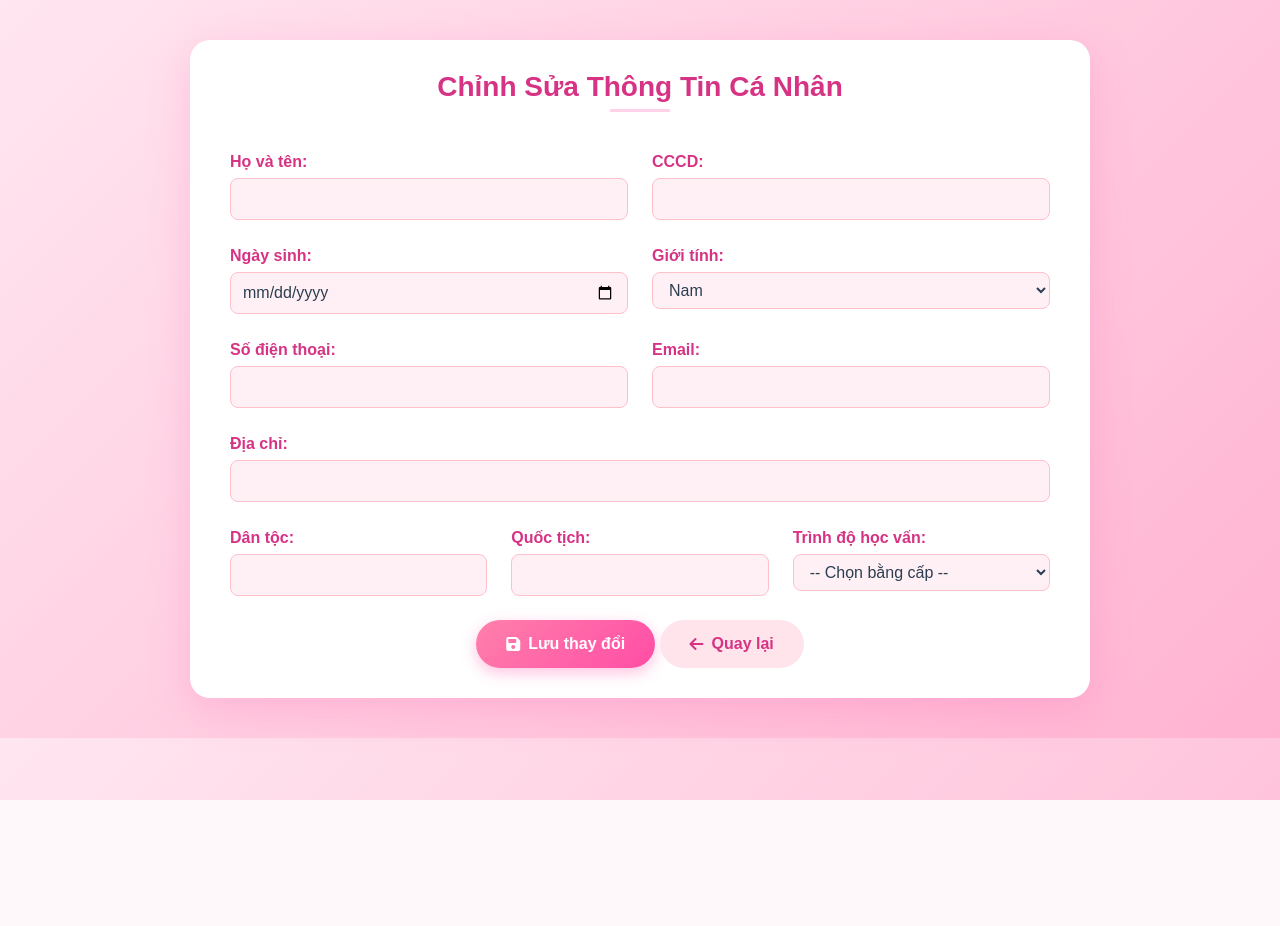
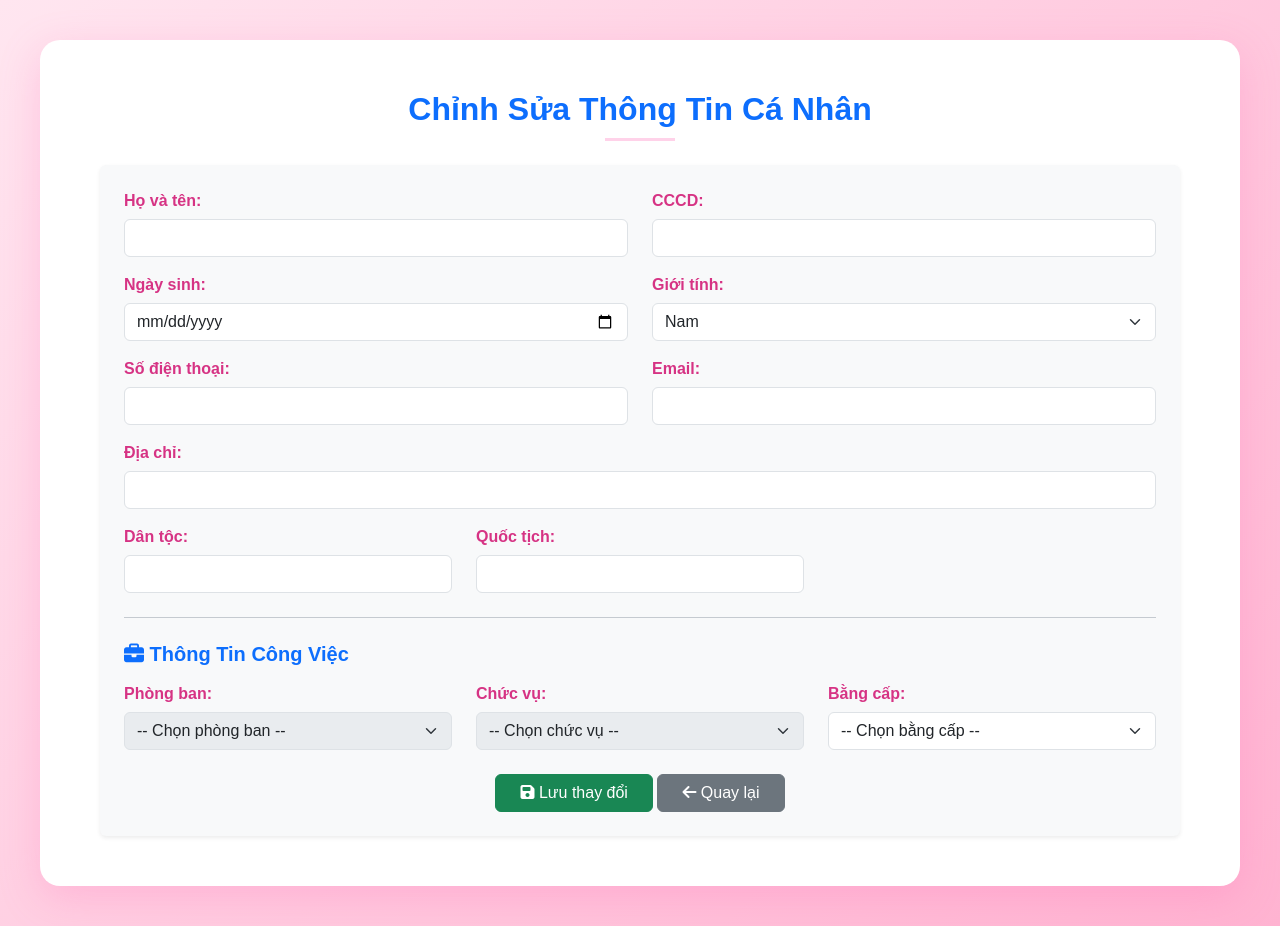
Before and after one commit to Oxyligen236/SWP391-G3, a Java web app: page /view/profile/editProfile.jsp in a window 1280 px wide. Before the commit the page ends 800 px from the top, so only its background shows below. Run offline with Tomcat 11, a stand-in JSP engine, Linux system fonts and the light colour scheme; the template is opened without the code that fills it, so the values that code supplies are empty; some libraries are stand-ins or nearby versions.

Commit message:
update full

```diff
--- a/src/main/webapp/view/profile/editProfile.jsp
+++ b/src/main/webapp/view/profile/editProfile.jsp
@@ -10,141 +10,16 @@
     <title>Chỉnh Sửa Thông Tin Cá Nhân - HRMS</title>
     <link href="https://cdn.jsdelivr.net/npm/bootstrap@5.3.0/dist/css/bootstrap.min.css" rel="stylesheet">
     <script src="https://kit.fontawesome.com/a2e0e6ad53.js" crossorigin="anonymous"></script>
-    <style>
-        body {
-            background: linear-gradient(135deg, #ffe6f0, #ffb3d1);
-            font-family: 'Poppins', sans-serif;
-            margin: 0;
-            padding: 0;
-        }
-
-        .profile-container {
-            max-width: 900px;
-            background: #fff;
-            margin: 40px auto;
-            padding: 30px 40px;
-            border-radius: 20px;
-            box-shadow: 0 12px 40px rgba(255, 105, 180, 0.25);
-            transition: transform 0.3s, box-shadow 0.3s;
-        }
-
-        .profile-container:hover {
-            transform: translateY(-5px);
-            box-shadow: 0 15px 50px rgba(255, 105, 180, 0.35);
-        }
-
-        .profile-header {
-            text-align: center;
-            margin-bottom: 30px;
-        }
-
-        .profile-header h2 {
-            font-size: 28px;
-            font-weight: 600;
-            color: #d63384;
-            margin-bottom: 5px;
-        }
-
-        .profile-header hr {
-            width: 60px;
-            border-top: 3px solid #ff4da6;
-            margin: 0 auto;
-        }
-
-        .info-label {
-            font-weight: 600;
-            color: #d63384;
-            margin-top: 8px;
-            display: block;
-        }
-
-        input,
-        select {
-            font-size: 16px;
-            color: #2c3e50;
-            margin-top: 4px;
-            width: 100%;
-            padding: 8px 12px;
-            border-radius: 8px;
-            border: 1px solid #ffc0cb;
-            background: #fff0f5;
-            transition: border 0.3s, box-shadow 0.3s;
-        }
-
-        input:focus,
-        select:focus {
-            border-color: #ff4da6;
-            box-shadow: 0 0 8px rgba(255, 77, 166, 0.3);
-            outline: none;
-        }
-
-        .btn-custom {
-            display: inline-flex;
-            align-items: center;
-            justify-content: center;
-            border-radius: 30px;
-            padding: 12px 30px;
-            font-weight: 600;
-            font-size: 1rem;
-            transition: all 0.3s;
-            cursor: pointer;
-            text-decoration: none;
-        }
-
-        .btn-custom i {
-            margin-right: 8px;
-        }
-
-        .btn-edit {
-            background: linear-gradient(135deg, #ff80ab, #ff4da6);
-            color: #fff;
-            border: none;
-            box-shadow: 0 5px 15px rgba(255, 105, 180, 0.4);
-        }
-
-        .btn-edit:hover {
-            transform: translateY(-2px);
-            box-shadow: 0 8px 25px rgba(255, 105, 180, 0.6);
-        }
-
-        .btn-back {
-            background: #ffe4eb;
-            color: #d63384;
-            border: none;
-        }
-
-        .btn-back:hover {
-            background: #ffd6e0;
-            color: #b91d73;
-        }
-
-        .text-center.mt-4 {
-            text-align: center;
-            margin-top: 30px;
-        }
-
-        @media (max-width:768px) {
-            .profile-container {
-                padding: 20px;
-            }
-
-            .btn-custom {
-                width: 100%;
-                margin-bottom: 10px;
-            }
-        }
-    </style>
+    <link rel="stylesheet" href="<c:url value='/css/edit-profile.css'/>">
 </head>
 
 <body>
-
     <div class="profile-container">
-        <div class="profile-header">
-            <h2>Chỉnh Sửa Thông Tin Cá Nhân</h2>
+        <div class="profile-header text-center mb-4">
+            <h2 class="fw-bold text-primary">Chỉnh Sửa Thông Tin Cá Nhân</h2>
             <hr>
         </div>
 
-        <!-- Thông báo lỗi / thành công -->
         <c:if test="${not empty successMessage}">
             <div class="alert alert-success text-center">${successMessage}</div>
         </c:if>
@@ -152,27 +27,28 @@
             <div class="alert alert-danger text-center">${errorMessage}</div>
         </c:if>
 
-        <form action="<c:url value='/edit' />" method="post">
+        <form action="<c:url value='/edit' />" method="post" class="p-4 bg-light rounded shadow-sm">
+            <!-- Thông tin cơ bản -->
             <div class="row mb-3">
                 <div class="col-md-6">
-                    <label class="info-label">Họ và tên:</label>
-                    <input type="text" name="fullname" value="${user.fullname}" required>
+                    <label class="info-label fw-semibold">Họ và tên:</label>
+                    <input type="text" class="form-control" name="fullname" value="${user.fullname}" required>
                 </div>
                 <div class="col-md-6">
-                    <label class="info-label">CCCD:</label>
-                    <input type="text" name="cccd" value="${user.cccd}">
+                    <label class="info-label fw-semibold">CCCD:</label>
+                    <input type="text" class="form-control" name="cccd" value="${user.cccd}">
                 </div>
             </div>
 
             <div class="row mb-3">
                 <div class="col-md-6">
-                    <label class="info-label">Ngày sinh:</label>
-                    <input type="date" name="birthDate"
+                    <label class="info-label fw-semibold">Ngày sinh:</label>
+                    <input type="date" class="form-control" name="birthDate"
                         value="<fmt:formatDate value='${user.birthDate}' pattern='yyyy-MM-dd'/>">
                 </div>
                 <div class="col-md-6">
-                    <label class="info-label">Giới tính:</label>
-                    <select name="gender">
+                    <label class="info-label fw-semibold">Giới tính:</label>
+                    <select name="gender" class="form-select">
                         <option value="Male" ${user.gender=='Male' ? 'selected' : '' }>Nam</option>
                         <option value="Female" ${user.gender=='Female' ? 'selected' : '' }>Nữ</option>
                         <option value="Other" ${user.gender=='Other' ? 'selected' : '' }>Khác</option>
@@ -182,34 +58,67 @@
 
             <div class="row mb-3">
                 <div class="col-md-6">
-                    <label class="info-label">Số điện thoại:</label>
-                    <input type="text" name="phoneNumber" value="${user.phoneNumber}">
+                    <label class="info-label fw-semibold">Số điện thoại:</label>
+                    <input type="text" class="form-control" name="phoneNumber" value="${user.phoneNumber}">
                 </div>
                 <div class="col-md-6">
-                    <label class="info-label">Email:</label>
-                    <input type="email" name="email" value="${user.email}">
+                    <label class="info-label fw-semibold">Email:</label>
+                    <input type="email" class="form-control" name="email" value="${user.email}">
                 </div>
             </div>
 
             <div class="row mb-3">
                 <div class="col-md-12">
-                    <label class="info-label">Địa chỉ:</label>
-                    <input type="text" name="address" value="${user.address}">
+                    <label class="info-label fw-semibold">Địa chỉ:</label>
+                    <input type="text" class="form-control" name="address" value="${user.address}">
                 </div>
             </div>
 
             <div class="row mb-3">
                 <div class="col-md-4">
-                    <label class="info-label">Dân tộc:</label>
-                    <input type="text" name="ethnicity" value="${user.ethnicity}">
+                    <label class="info-label fw-semibold">Dân tộc:</label>
+                    <input type="text" class="form-control" name="ethnicity" value="${user.ethnicity}">
                 </div>
                 <div class="col-md-4">
-                    <label class="info-label">Quốc tịch:</label>
-                    <input type="text" name="nation" value="${user.nation}">
+                    <label class="info-label fw-semibold">Quốc tịch:</label>
+                    <input type="text" class="form-control" name="nation" value="${user.nation}">
                 </div>
+            </div>
+
+            <!-- Phần thông tin công việc -->
+            <hr class="my-4">
+            <h5 class="text-primary fw-bold mb-3"><i class="fas fa-briefcase"></i> Thông Tin Công Việc</h5>
+
+            <div class="row mb-3">
                 <div class="col-md-4">
-                    <label class="info-label">Trình độ học vấn:</label>
-                    <select name="degreeId">
+                    <label class="info-label fw-semibold">Phòng ban:</label>
+                    <select name="departmentId" class="form-select"
+                        <c:if test="${roleId != 2 && roleId != 3}">disabled</c:if>>
+                        <option value="">-- Chọn phòng ban --</option>
+                        <c:forEach var="dept" items="${departmentList}">
+                            <option value="${dept.departmentId}" ${user.departmentId==dept.departmentId?'selected':''}>
+                                ${dept.name}
+                            </option>
+                        </c:forEach>
+                    </select>
+                </div>
+
+                <div class="col-md-4">
+                    <label class="info-label fw-semibold">Chức vụ:</label>
+                    <select name="positionId" class="form-select"
+                        <c:if test="${roleId != 2 && roleId != 3}">disabled</c:if>>
+                        <option value="">-- Chọn chức vụ --</option>
+                        <c:forEach var="pos" items="${positionList}">
+                            <option value="${pos.positionId}" ${user.positionId==pos.positionId?'selected':''}>
+                                ${pos.name}
+                            </option>
+                        </c:forEach>
+                    </select>
+                </div>
+
+                <div class="col-md-4">
+                    <label class="info-label fw-semibold">Bằng cấp:</label>
+                    <select name="degreeId" class="form-select">
                         <option value="">-- Chọn bằng cấp --</option>
                         <c:forEach var="d" items="${degreeList}">
                             <option value="${d.degreeId}" ${user.degreeId==d.degreeId?'selected':''}>
@@ -221,11 +130,11 @@
             </div>
 
             <div class="text-center mt-4">
-                <button type="submit" class="btn btn-edit btn-custom">
-                    <i class="fas fa-save"></i>Lưu thay đổi
+                <button type="submit" class="btn btn-success px-4">
+                    <i class="fas fa-save"></i> Lưu thay đổi
                 </button>
-                <a href="<c:url value='/view' />" class="btn btn-back btn-custom">
-                    <i class="fas fa-arrow-left"></i>Quay lại
+                <a href="<c:url value='/view' />" class="btn btn-secondary px-4">
+                    <i class="fas fa-arrow-left"></i> Quay lại
                 </a>
             </div>
         </form>
@@ -233,5 +142,4 @@
 
     <script src="https://cdn.jsdelivr.net/npm/bootstrap@5.3.0/dist/js/bootstrap.bundle.min.js"></script>
 </body>
-
 </html>
```
Also changed, not shown: src/main/java/hrms/controller/CreateAccountServlet.java (+13 -13 lines).
